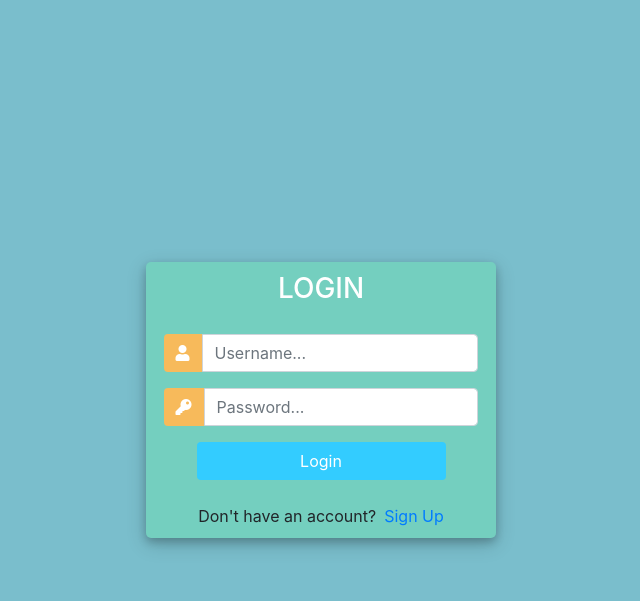
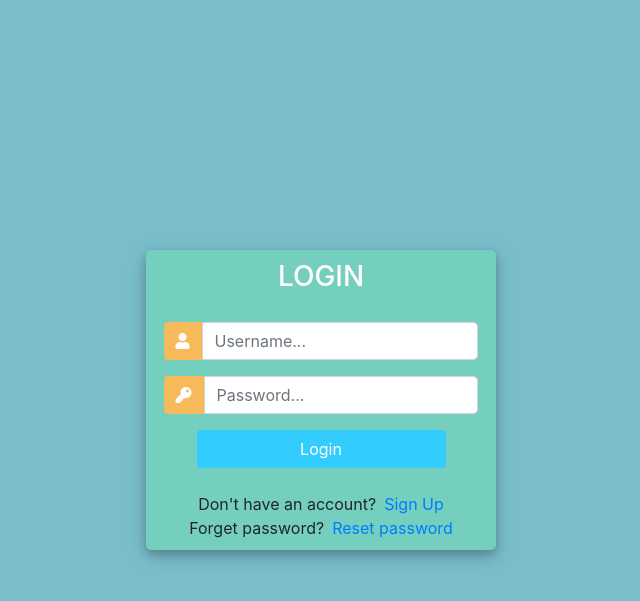
Before and after one commit to muhammad-asghar-ali/crm, a Django app: a page that uses accounts/templates/accounts/login.html in a window 1280 px wide. Shown: the top 601 px of the page, without its empty margins (319-959 px from the left). Run offline with Django 4.2, Linux system fonts and the light colour scheme; some libraries are stand-ins or nearby versions.

Commit message:
feat(): working on password reset functionality and add custom templates (#11)
* feat(schema): create product, order and tag models and adding relations

* feat(): Rendering Data to Templates and explore database queries

* feat(): dynamic urls and routing

* feat(): working on forms, create, update and delete form and filter

* feat(): user registration and login with authentication

* feat(): custom decorators and working on user template

* feat(): working on user profile and add one to one relationship

* feat(): working with image upload to user model and set a default image and working on account setting template

* feat(): creating customer profile with django signals

* feat(): working on password reset functionality and add custom templates

---------

Co-authored-by: apple <apple@apples-MacBook-Pro.local>

```diff
--- a/accounts/templates/accounts/login.html
+++ b/accounts/templates/accounts/login.html
@@ -135,6 +135,10 @@
               Don't have an account?
               <a href="{% url 'register' %}" class="ml-2">Sign Up</a>
             </div>
+            <div class="d-flex justify-content-center links">
+              Forget password?
+              <a href="{% url 'reset_password' %}" class="ml-2">Reset password</a>
+            </div>
           </div>
         </div>
       </div>
--- /dev/null
+++ b/accounts/templates/accounts/password_reset_done.html
@@ -0,0 +1,5 @@
+<h3>Password reset complete</h3>
+
+<p>Your password has been set. You may go ahead and log in now.</p>
+
+<a href="/">Log in</a>
--- /dev/null
+++ b/accounts/templates/accounts/password_reset_sent.html
@@ -0,0 +1,5 @@
+<h3>Password reset sent</h3>
+
+<p>We’ve emailed you instructions for setting your password, if an account exists with the email you entered. You should receive them shortly.</p>
+
+<p>If you don’t receive an email, please make sure you’ve entered the address you registered with, and check your spam folder.</p>
--- a/accounts/urls.py
+++ b/accounts/urls.py
@@ -1,4 +1,5 @@
 from django.urls import path
+from django.contrib.auth import views as auth_views
 from . import views
 
 urlpatterns = [
@@ -15,4 +16,13 @@ urlpatterns = [
     path('create_order/<str:pk>/', views.create_order, name='create_order'),
     path('update_order/<str:pk>/', views.update_order, name='update_order'),
     path('delete_order/<str:pk>/', views.delete_order, name='delete_order'),
+
+    path('reset_password/', auth_views.PasswordResetView.as_view(template_name="accounts/password_reset.html"), name='reset_password'),
+
+    path('reset_password_sent/', auth_views.PasswordResetDoneView.as_view(template_name="accounts/password_reset_sent.html"), name='password_reset_done'),
+
+    path('reset/<uid64>/<token>/', auth_views.PasswordResetConfirmView.as_view(template_name="accounts/password_reset_form.html"), name='password_reset_confirm'),
+
+    path('reset_password_complete/', auth_views.PasswordResetCompleteView.as_view(template_name="accounts/password_reset_done.html"), name='password_reset_complete'),
+
 ]
```
Also changed, not shown: accounts/templates/accounts/password_reset.html (added, +9 -0 lines), accounts/templates/accounts/password_reset_form.html (added, +9 -0 lines), crm/settings.py (+7 -0 lines), db.sqlite3.
